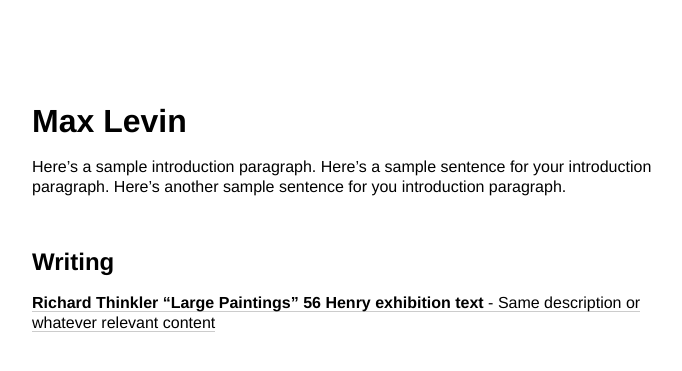
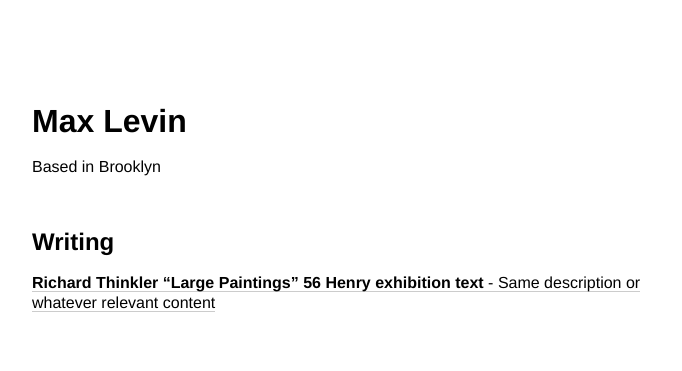
Before and after one commit to minicreative/maxlevin.me, a Jekyll site: the page built from index.md, in a window 1280 px wide. Shown: the top 371 px of the page, without its empty margins (18-700 px from the left). Built offline with Jekyll 4.4.1, drawn with Linux system fonts in a browser that asks for light colours.

Commit message:
Updated Index

```diff
--- a/index.md
+++ b/index.md
@@ -4,7 +4,7 @@ permalink: "/"
 layout: home
 ---
 
-Here's a sample introduction paragraph. Here's a sample sentence for your introduction paragraph. Here's another sample sentence for you introduction paragraph.
+Based in Brooklyn
 
 ## Writing
 
```
